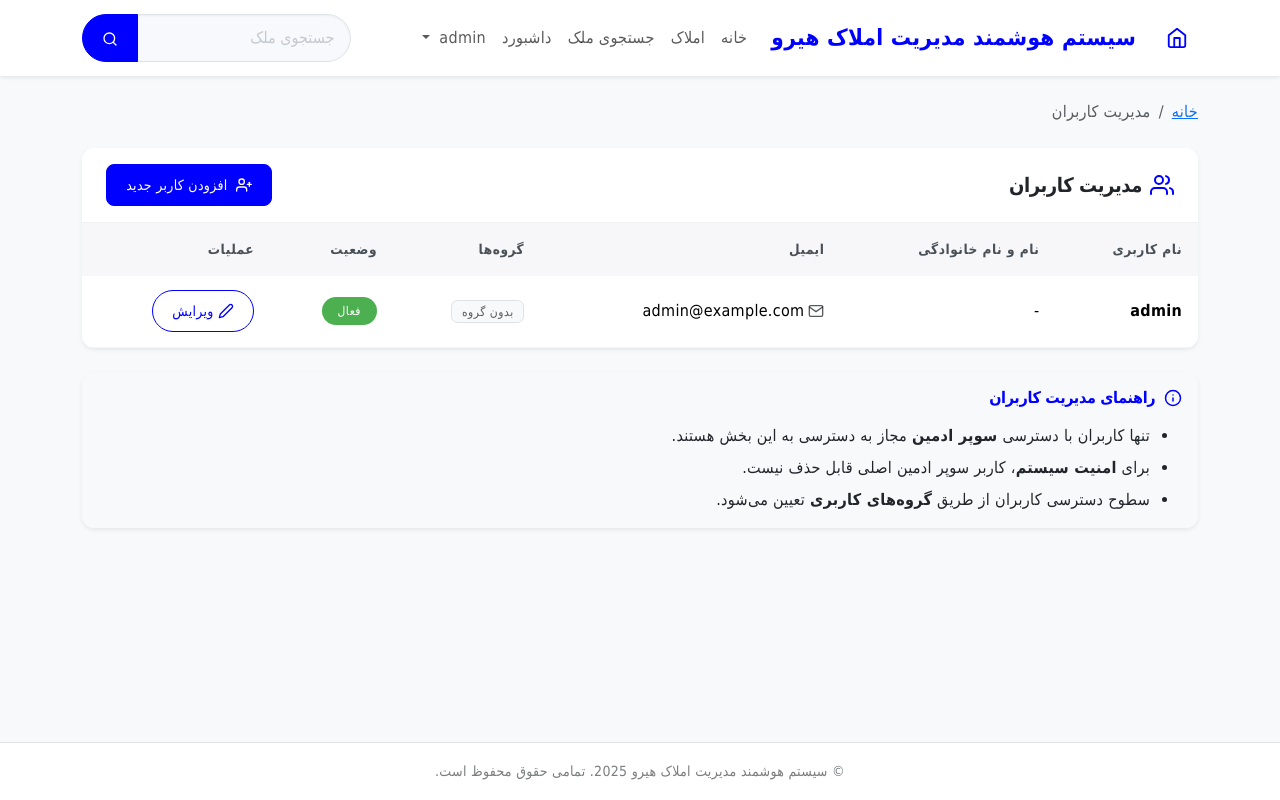
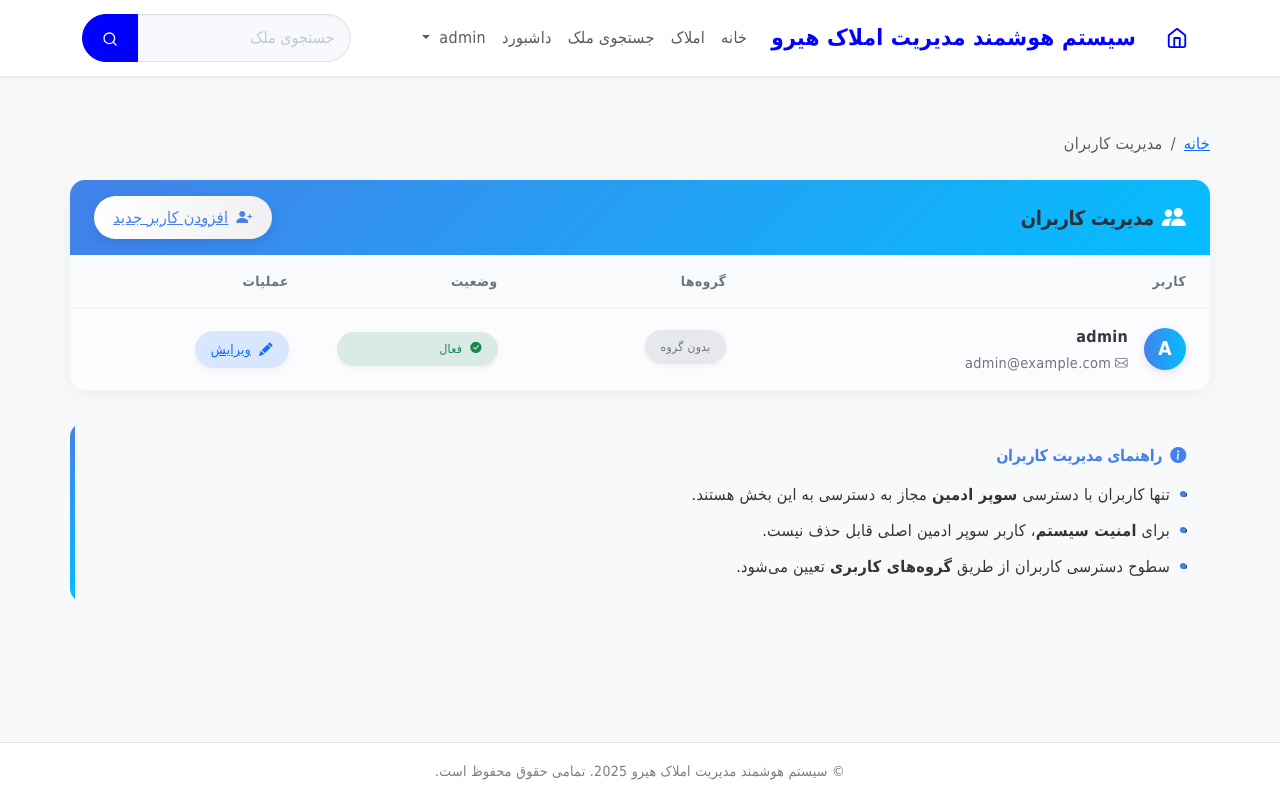
Before and after one commit to moha100h/RealEstateTrackerHiro, a Django app: page /accounts/users/ in a window 1280 px wide. Run offline with Django 4.2, Linux system fonts and the light colour scheme; a user stored in the database is signed in; data comes from the database, SQL or seed files in the repository; parts of the project's set-up code (start-up, migrations or seed data) failed here and were passed over; some libraries are stand-ins or nearby versions; some web fonts are replaced.

Commit message:
Enhance the user management page with a visually appealing design
Adds Bootstrap Icons and custom CSS for styling user list table.

Replit-Commit-Author: Agent
Replit-Commit-Session-Id: b9cc3b9f-7fb6-4372-9892-ec45d4055544
Replit-Commit-Screenshot-Url: https://storage.googleapis.com/screenshot-production-us-central1/ee98ebf1-3405-4d24-827b-e2cf1f28edc9/417a5b6f-c60d-4c14-9f53-0fefefc23d1b.jpg

```diff
--- a/templates/accounts/user_list.html
+++ b/templates/accounts/user_list.html
@@ -1,7 +1,259 @@
 {% extends 'base.html' %}
 
+{% block extra_css %}
+<link rel="stylesheet" href="https://cdn.jsdelivr.net/npm/bootstrap-icons@1.11.3/font/bootstrap-icons.min.css">
+<style>
+    .users-container {
+        padding: 2rem 0;
+    }
+
+    .user-card {
+        border: none;
+        border-radius: 15px;
+        overflow: hidden;
+        box-shadow: 0 5px 20px rgba(0, 0, 0, 0.05);
+        height: 100%;
+    }
+
+    .user-header {
+        background-image: linear-gradient(135deg, #4481eb 0%, #04befe 100%);
+        padding: 1rem 1.5rem;
+        color: white;
+    }
+
+    .add-user-btn {
+        background: linear-gradient(to right, #ffffff, #f0f0f0);
+        border: none;
+        color: #4481eb;
+        border-radius: 50px;
+        padding: 0.6rem 1.2rem;
+        font-weight: 500;
+        transition: all 0.3s ease;
+        display: flex;
+        align-items: center;
+        gap: 0.5rem;
+        box-shadow: 0 5px 15px rgba(0, 0, 0, 0.1);
+    }
+
+    .add-user-btn:hover {
+        transform: translateY(-3px);
+        box-shadow: 0 8px 20px rgba(0, 0, 0, 0.15);
+        background: white;
+    }
+
+    .user-table {
+        width: 100%;
+        border-collapse: separate;
+        border-spacing: 0;
+    }
+
+    .user-table th {
+        background-color: #f9fafb;
+        color: #6c757d;
+        font-weight: 600;
+        font-size: 0.85rem;
+        letter-spacing: 0.5px;
+        padding: 1rem 1.5rem;
+        border-bottom: 1px solid #efefef;
+        text-transform: uppercase;
+    }
+
+    .user-table td {
+        padding: 1rem 1.5rem;
+        vertical-align: middle;
+        border-bottom: 1px solid #efefef;
+    }
+
+    .user-table tr:hover {
+        background-color: #f8f9fa;
+    }
+
+    .user-table tr:last-child td {
+        border-bottom: none;
+    }
+
+    .user-avatar {
+        width: 42px;
+        height: 42px;
+        border-radius: 50%;
+        background: linear-gradient(to right, #4481eb, #04befe);
+        color: white;
+        display: flex;
+        align-items: center;
+        justify-content: center;
+        font-weight: 600;
+        font-size: 1.2rem;
+        margin-left: 1rem;
+        box-shadow: 0 3px 10px rgba(0, 0, 0, 0.1);
+    }
+
+    .user-info {
+        display: flex;
+        align-items: center;
+    }
+
+    .user-name {
+        font-weight: 600;
+        color: #343a40;
+        margin-bottom: 0.25rem;
+    }
+
+    .user-email {
+        display: flex;
+        align-items: center;
+        font-size: 0.9rem;
+        color: #6c757d;
+    }
+
+    .badge-user-group {
+        background: rgba(13, 110, 253, 0.15);
+        color: #0d6efd;
+        border-radius: 50px;
+        padding: 0.5rem 1rem;
+        font-weight: 500;
+        font-size: 0.75rem;
+        margin-bottom: 0.25rem;
+        margin-left: 0.25rem;
+        display: inline-block;
+        position: relative;
+        box-shadow: 0 2px 5px rgba(0, 0, 0, 0.05);
+    }
+
+    .badge-active {
+        background: rgba(25, 135, 84, 0.15);
+        color: #198754;
+    }
+
+    .badge-inactive {
+        background: rgba(220, 53, 69, 0.15);
+        color: #dc3545;
+    }
+
+    .badge-status {
+        display: flex;
+        align-items: center;
+        gap: 0.5rem;
+        padding: 0.5rem 1rem;
+        border-radius: 50px;
+        font-weight: 500;
+        font-size: 0.75rem;
+        box-shadow: 0 2px 5px rgba(0, 0, 0, 0.05);
+    }
+
+    .badge-status i {
+        font-size: 0.7rem;
+    }
+
+    .action-btn {
+        padding: 0.5rem 1rem;
+        border-radius: 50px;
+        font-weight: 500;
+        font-size: 0.85rem;
+        display: inline-flex;
+        align-items: center;
+        gap: 0.5rem;
+        transition: all 0.3s ease;
+        border: none;
+        box-shadow: 0 3px 8px rgba(0, 0, 0, 0.05);
+    }
+
+    .edit-btn {
+        background-color: rgba(13, 110, 253, 0.15);
+        color: #0d6efd;
+    }
+
+    .edit-btn:hover {
+        background-color: rgba(13, 110, 253, 0.25);
+        transform: translateY(-2px);
+        box-shadow: 0 5px 15px rgba(13, 110, 253, 0.15);
+    }
+
+    .delete-btn {
+        background-color: rgba(220, 53, 69, 0.15);
+        color: #dc3545;
+    }
+
+    .delete-btn:hover {
+        background-color: rgba(220, 53, 69, 0.25);
+        transform: translateY(-2px);
+        box-shadow: 0 5px 15px rgba(220, 53, 69, 0.15);
+    }
+
+    .empty-state {
+        padding: 4rem 2rem;
+        text-align: center;
+    }
+
+    .empty-state-icon {
+        width: 80px;
+        height: 80px;
+        border-radius: 50%;
+        background-color: #f8f9fa;
+        display: flex;
+        align-items: center;
+        justify-content: center;
+        margin: 0 auto 1.5rem;
+        color: #6c757d;
+    }
+
+    .user-guide-card {
+        border: none;
+        border-radius: 15px;
+        padding: 1.5rem;
+        background-color: #f8f9fa;
+        position: relative;
+        overflow: hidden;
+        margin-top: 2rem;
+    }
+
+    .user-guide-card::before {
+        content: '';
+        position: absolute;
+        left: 0;
+        top: 0;
+        width: 5px;
+        height: 100%;
+        background: linear-gradient(to bottom, #4481eb, #04befe);
+        border-radius: 5px 0 0 5px;
+    }
+
+    .user-guide-title {
+        display: flex;
+        align-items: center;
+        color: #4481eb;
+        font-weight: 600;
+        margin-bottom: 1rem;
+    }
+
+    .user-guide-list {
+        padding-right: 1rem;
+        margin-bottom: 0;
+    }
+
+    .user-guide-list li {
+        margin-bottom: 0.75rem;
+        position: relative;
+    }
+
+    .user-guide-list li:last-child {
+        margin-bottom: 0;
+    }
+
+    .user-guide-list li::before {
+        content: '';
+        width: 6px;
+        height: 6px;
+        border-radius: 50%;
+        background-color: #4481eb;
+        position: absolute;
+        right: -1rem;
+        top: 0.5rem;
+    }
+</style>
+{% endblock %}
+
 {% block content %}
-<div class="container">
+<div class="container users-container">
     <div class="mb-4">
         <nav aria-label="breadcrumb">
             <ol class="breadcrumb">
@@ -11,77 +263,88 @@
         </nav>
     </div>
 
-    <div class="card shadow-sm">
-        <div class="card-header bg-white d-flex justify-content-between align-items-center py-3">
+    <div class="user-card">
+        <div class="user-header d-flex justify-content-between align-items-center">
             <div class="d-flex align-items-center">
-                <svg xmlns="http://www.w3.org/2000/svg" width="24" height="24" viewBox="0 0 24 24" fill="none" stroke="currentColor" stroke-width="2" stroke-linecap="round" stroke-linejoin="round" class="feather feather-users text-primary me-2"><path d="M17 21v-2a4 4 0 0 0-4-4H5a4 4 0 0 0-4 4v2"></path><circle cx="9" cy="7" r="4"></circle><path d="M23 21v-2a4 4 0 0 0-3-3.87"></path><path d="M16 3.13a4 4 0 0 1 0 7.75"></path></svg>
-                <h5 class="card-title mb-0">مدیریت کاربران</h5>
+                <i class="bi bi-people-fill me-2 fs-4"></i>
+                <h5 class="mb-0">مدیریت کاربران</h5>
             </div>
-            <a href="{% url 'accounts:user_create' %}" class="btn btn-primary btn-sm">
-                <svg xmlns="http://www.w3.org/2000/svg" width="16" height="16" viewBox="0 0 24 24" fill="none" stroke="currentColor" stroke-width="2" stroke-linecap="round" stroke-linejoin="round" class="feather feather-user-plus me-1"><path d="M16 21v-2a4 4 0 0 0-4-4H5a4 4 0 0 0-4 4v2"></path><circle cx="8.5" cy="7" r="4"></circle><line x1="20" y1="8" x2="20" y2="14"></line><line x1="23" y1="11" x2="17" y2="11"></line></svg>
+            <a href="{% url 'accounts:user_create' %}" class="add-user-btn">
+                <i class="bi bi-person-plus-fill"></i>
                 افزودن کاربر جدید
             </a>
         </div>
 
         <div class="card-body p-0">
             <div class="table-responsive">
-                <table class="table table-hover align-middle mb-0">
-                    <thead class="table-light">
+                <table class="user-table">
+                    <thead>
                         <tr>
-                            <th class="border-0">نام کاربری</th>
-                            <th class="border-0">نام و نام خانوادگی</th>
-                            <th class="border-0">ایمیل</th>
-                            <th class="border-0">گروه‌ها</th>
-                            <th class="border-0">وضعیت</th>
-                            <th class="border-0">عملیات</th>
+                            <th>کاربر</th>
+                            <th>گروه‌ها</th>
+                            <th>وضعیت</th>
+                            <th>عملیات</th>
                         </tr>
                     </thead>
                     <tbody>
                         {% for user in users %}
-                        <tr {% if not user.is_active %}class="table-secondary"{% endif %}>
-                            <td class="fw-bold">{{ user.username }}</td>
-                            <td>{{ user.get_full_name|default:"-" }}</td>
+                        <tr>
                             <td>
-                                {% if user.email %}
-                                <div class="d-flex align-items-center">
-                                    <svg xmlns="http://www.w3.org/2000/svg" width="16" height="16" viewBox="0 0 24 24" fill="none" stroke="currentColor" stroke-width="2" stroke-linecap="round" stroke-linejoin="round" class="feather feather-mail text-muted me-1"><path d="M4 4h16c1.1 0 2 .9 2 2v12c0 1.1-.9 2-2 2H4c-1.1 0-2-.9-2-2V6c0-1.1.9-2 2-2z"></path><polyline points="22,6 12,13 2,6"></polyline></svg>
-                                    {{ user.email }}
+                                <div class="user-info">
+                                    <div class="user-avatar">
+                                        {{ user.username|first|upper }}
                                     </div>
-                                {% else %}
-                                <span class="text-muted">-</span>
-                                {% endif %}
+                                    <div>
+                                        <div class="user-name">{{ user.get_full_name|default:user.username }}</div>
+                                        <div class="user-email">
+                                            <i class="bi bi-envelope me-1 small"></i>
+                                            {{ user.email|default:"ایمیل ثبت نشده" }}
+                                        </div>
+                                    </div>
+                                </div>
                             </td>
                             <td>
+                                <div>
                                     {% for group in user.groups.all %}
-                                <span class="badge bg-info rounded-pill mb-1 me-1 px-3 py-2">{{ group.name }}</span>
+                                    <span class="badge-user-group">{{ group.name }}</span>
                                     {% empty %}
-                                <span class="badge bg-light text-muted border">بدون گروه</span>
+                                    <span class="badge-user-group" style="background: rgba(108, 117, 125, 0.15); color: #6c757d;">بدون گروه</span>
                                     {% endfor %}
+                                </div>
                             </td>
                             <td>
                                 {% if user.is_active %}
-                                <span class="badge bg-success rounded-pill px-3 py-2">فعال</span>
+                                <span class="badge-status badge-active">
+                                    <i class="bi bi-check-circle-fill"></i>
+                                    فعال
+                                </span>
                                 {% else %}
-                                <span class="badge bg-danger rounded-pill px-3 py-2">غیرفعال</span>
+                                <span class="badge-status badge-inactive">
+                                    <i class="bi bi-x-circle-fill"></i>
+                                    غیرفعال
+                                </span>
                                 {% endif %}
                             </td>
                             <td>
                                 {% if user.is_superuser and not request.user.is_superuser %}
-                                <span class="badge bg-dark rounded-pill">سوپر ادمین - عدم دسترسی</span>
+                                <span class="badge-status" style="background: rgba(33, 37, 41, 0.15); color: #212529;">
+                                    <i class="bi bi-shield-lock-fill"></i>
+                                    سوپر ادمین - عدم دسترسی
+                                </span>
                                 {% elif user.is_superuser and user.id == request.user.id %}
-                                <a href="{% url 'accounts:user_update' user.id %}" class="btn btn-sm btn-outline-primary rounded-pill">
-                                    <svg xmlns="http://www.w3.org/2000/svg" width="16" height="16" viewBox="0 0 24 24" fill="none" stroke="currentColor" stroke-width="2" stroke-linecap="round" stroke-linejoin="round" class="feather feather-edit-2"><path d="M17 3a2.828 2.828 0 1 1 4 4L7.5 20.5 2 22l1.5-5.5L17 3z"></path></svg>
+                                <a href="{% url 'accounts:user_update' user.id %}" class="action-btn edit-btn">
+                                    <i class="bi bi-pencil-fill"></i>
                                     ویرایش
                                 </a>
                                 {% else %}
-                                <div class="d-flex gap-1">
-                                    <a href="{% url 'accounts:user_update' user.id %}" class="btn btn-sm btn-outline-primary rounded-pill">
-                                        <svg xmlns="http://www.w3.org/2000/svg" width="16" height="16" viewBox="0 0 24 24" fill="none" stroke="currentColor" stroke-width="2" stroke-linecap="round" stroke-linejoin="round" class="feather feather-edit-2"><path d="M17 3a2.828 2.828 0 1 1 4 4L7.5 20.5 2 22l1.5-5.5L17 3z"></path></svg>
+                                <div class="d-flex gap-2">
+                                    <a href="{% url 'accounts:user_update' user.id %}" class="action-btn edit-btn">
+                                        <i class="bi bi-pencil-fill"></i>
                                         ویرایش
                                     </a>
                                     {% if request.user.is_superuser and not user.is_superuser %}
-                                    <a href="{% url 'accounts:user_delete' user.id %}" class="btn btn-sm btn-outline-danger rounded-pill">
-                                        <svg xmlns="http://www.w3.org/2000/svg" width="16" height="16" viewBox="0 0 24 24" fill="none" stroke="currentColor" stroke-width="2" stroke-linecap="round" stroke-linejoin="round" class="feather feather-trash-2"><polyline points="3 6 5 6 21 6"></polyline><path d="M19 6v14a2 2 0 0 1-2 2H7a2 2 0 0 1-2-2V6m3 0V4a2 2 0 0 1 2-2h4a2 2 0 0 1 2 2v2"></path><line x1="10" y1="11" x2="10" y2="17"></line><line x1="14" y1="11" x2="14" y2="17"></line></svg>
+                                    <a href="{% url 'accounts:user_delete' user.id %}" class="action-btn delete-btn">
+                                        <i class="bi bi-trash-fill"></i>
                                         حذف
                                     </a>
                                     {% endif %}
@@ -91,14 +354,16 @@
                         </tr>
                         {% empty %}
                         <tr>
-                            <td colspan="6" class="text-center py-5">
-                                <div class="d-flex flex-column align-items-center">
-                                    <svg xmlns="http://www.w3.org/2000/svg" width="48" height="48" viewBox="0 0 24 24" fill="none" stroke="currentColor" stroke-width="1" stroke-linecap="round" stroke-linejoin="round" class="feather feather-users text-muted mb-3"><path d="M17 21v-2a4 4 0 0 0-4-4H5a4 4 0 0 0-4 4v2"></path><circle cx="9" cy="7" r="4"></circle><path d="M23 21v-2a4 4 0 0 0-3-3.87"></path><path d="M16 3.13a4 4 0 0 1 0 7.75"></path></svg>
-                                    <h5 class="text-muted font-weight-normal mb-1">هیچ کاربری یافت نشد</h5>
-                                    <p class="text-muted mb-3">برای افزودن کاربر جدید، دکمه زیر را کلیک کنید</p>
-                                    <a href="{% url 'accounts:user_create' %}" class="btn btn-primary">
-                                        <svg xmlns="http://www.w3.org/2000/svg" width="16" height="16" viewBox="0 0 24 24" fill="none" stroke="currentColor" stroke-width="2" stroke-linecap="round" stroke-linejoin="round" class="feather feather-user-plus me-1"><path d="M16 21v-2a4 4 0 0 0-4-4H5a4 4 0 0 0-4 4v2"></path><circle cx="8.5" cy="7" r="4"></circle><line x1="20" y1="8" x2="20" y2="14"></line><line x1="23" y1="11" x2="17" y2="11"></line></svg>
-                                        افزودن کاربر
+                            <td colspan="4">
+                                <div class="empty-state">
+                                    <div class="empty-state-icon">
+                                        <i class="bi bi-people fs-1"></i>
+                                    </div>
+                                    <h5 class="mb-2">هیچ کاربری یافت نشد</h5>
+                                    <p class="text-muted mb-4">برای افزودن کاربر جدید، دکمه زیر را کلیک کنید</p>
+                                    <a href="{% url 'accounts:user_create' %}" class="btn btn-primary rounded-pill px-4">
+                                        <i class="bi bi-person-plus-fill me-2"></i>
+                                        افزودن کاربر جدید
                                     </a>
                                 </div>
                             </td>
@@ -110,20 +375,16 @@
         </div>
     </div>
 
-    <div class="mt-4">
-        <div class="card border-0 shadow-sm">
-            <div class="card-body bg-light rounded p-3">
-                <h6 class="text-primary mb-3">
-                    <svg xmlns="http://www.w3.org/2000/svg" width="18" height="18" viewBox="0 0 24 24" fill="none" stroke="currentColor" stroke-width="2" stroke-linecap="round" stroke-linejoin="round" class="feather feather-info me-1"><circle cx="12" cy="12" r="10"></circle><line x1="12" y1="16" x2="12" y2="12"></line><line x1="12" y1="8" x2="12.01" y2="8"></line></svg>
+    <div class="user-guide-card">
+        <h6 class="user-guide-title">
+            <i class="bi bi-info-circle-fill me-2"></i>
             راهنمای مدیریت کاربران
         </h6>
-                <ul class="mb-0">
-                    <li class="mb-2">تنها کاربران با دسترسی <strong>سوپر ادمین</strong> مجاز به دسترسی به این بخش هستند.</li>
-                    <li class="mb-2">برای <strong>امنیت سیستم</strong>، کاربر سوپر ادمین اصلی قابل حذف نیست.</li>
+        <ul class="user-guide-list">
+            <li>تنها کاربران با دسترسی <strong>سوپر ادمین</strong> مجاز به دسترسی به این بخش هستند.</li>
+            <li>برای <strong>امنیت سیستم</strong>، کاربر سوپر ادمین اصلی قابل حذف نیست.</li>
             <li>سطوح دسترسی کاربران از طریق <strong>گروه‌های کاربری</strong> تعیین می‌شود.</li>
         </ul>
     </div>
 </div>
-    </div>
-</div>
 {% endblock %}
```
Lines whose indentation alone changed are shown as unchanged.
